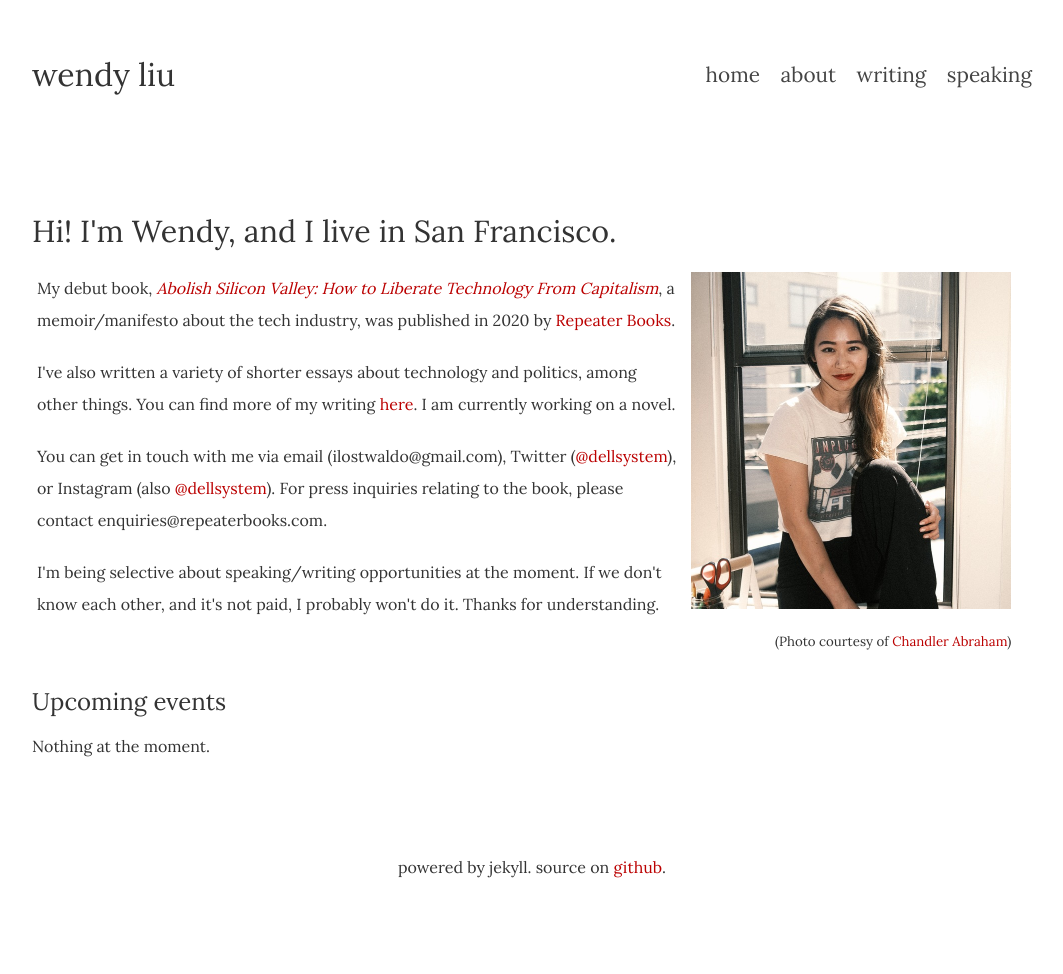
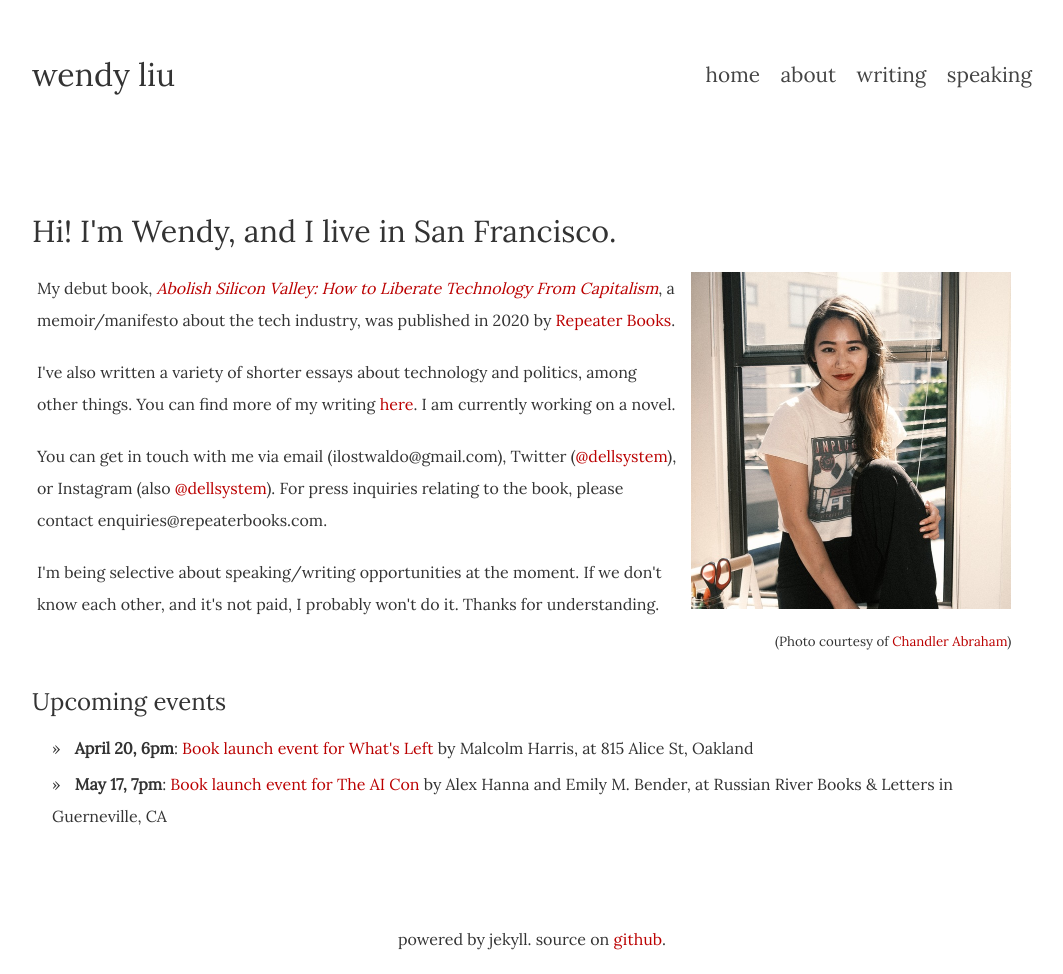
Before and after one commit to dellsystem/dellsystem.github.io, a Jekyll site: the page built from index.html, in a window 1280 px wide. Shown: the whole page, without its empty margins (108-1171 px from the left). Built offline with Jekyll 4.4.1, drawn with Linux system fonts in a browser that asks for light colours; before the commit the page ends 902 px from its top, so only the background shows below that.

Commit message:
Add upcoming events for spring 2025

```diff
--- a/_includes/upcoming.html
+++ b/_includes/upcoming.html
@@ -1 +1,4 @@
-<p>Nothing at the moment.</p>
+<ul>
+    <li><strong>April 20, 6pm</strong>: <a href="https://www.instagram.com/batherslibrary/p/DH4HBDrTQ8Z/">Book launch event for What's Left</a> by Malcolm Harris, at 815 Alice St, Oakland</li>
+    <li><strong>May 17, 7pm</strong>: <a href="https://thecon.ai/events/">Book launch event for The AI Con</a> by Alex Hanna and Emily M. Bender, at Russian River Books &amp; Letters in Guerneville, CA</li>
+</ul>
```
